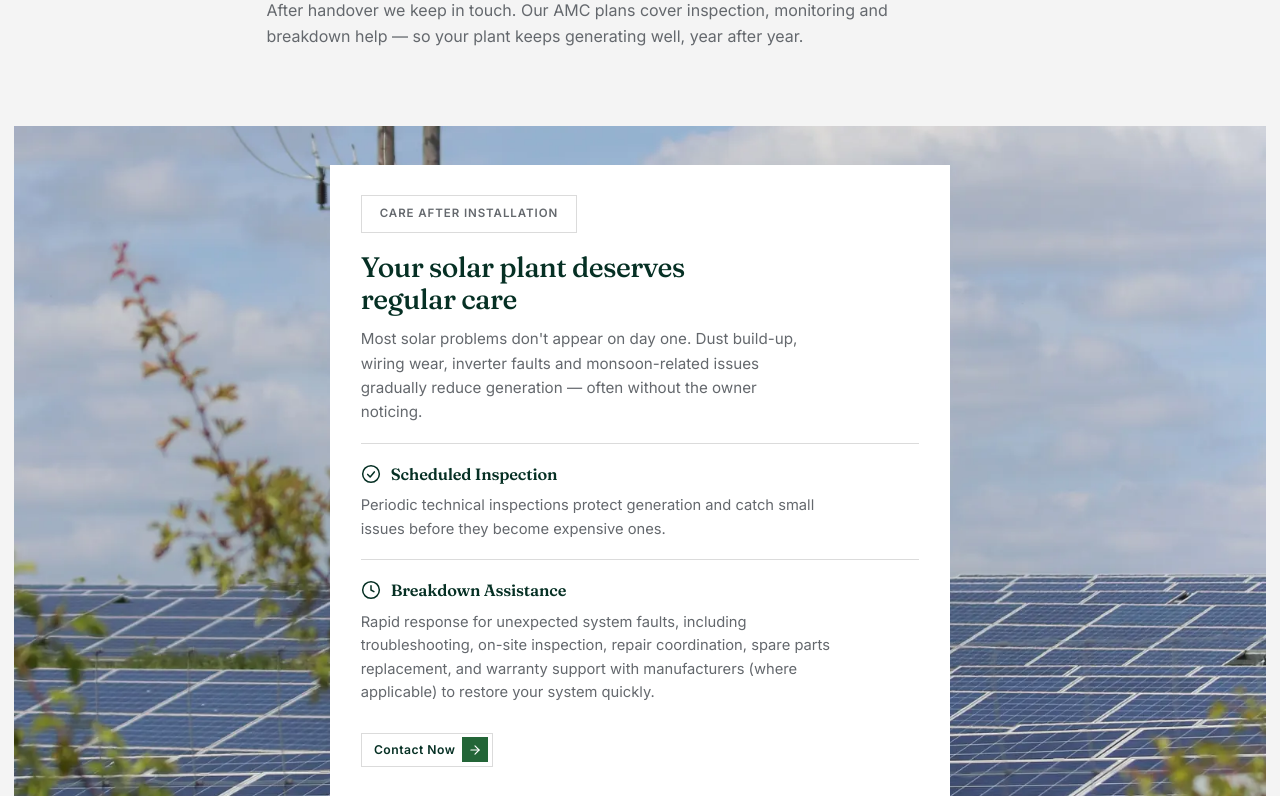
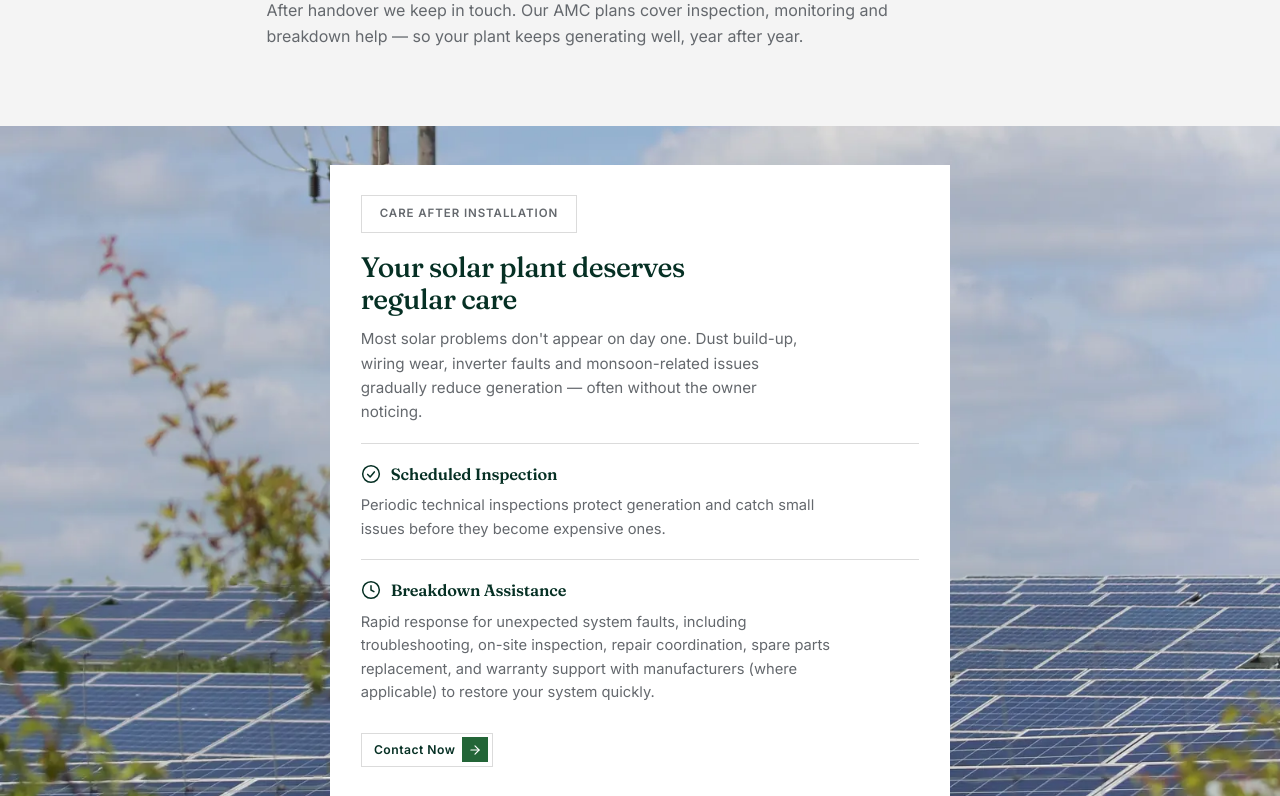
Before and after one commit to akashad123/naturalgrid, a React (Vite) app: page /about in a window 1280 px wide. Shown: the part 2544-3340 px from the top of the page. Built offline with nearby package versions, Linux system fonts and the light colour scheme; no server answers; a web font is replaced by a local one.

Commit message:
Make About page Care After Installation section full width edge-to-edge

```diff
--- a/src/styles/index.css
+++ b/src/styles/index.css
@@ -1817,6 +1817,13 @@ html.lenis.lenis-smooth {
   }
 }
 
+/* Full-bleed edge-to-edge background image for About page Care After Installation section */
+.energy {
+  width: 100%;
+  max-width: none;
+  margin-inline: 0;
+}
+
 @media (prefers-reduced-motion: reduce) {
   .stagger-roll-char,
   .trusted-logo,
```
